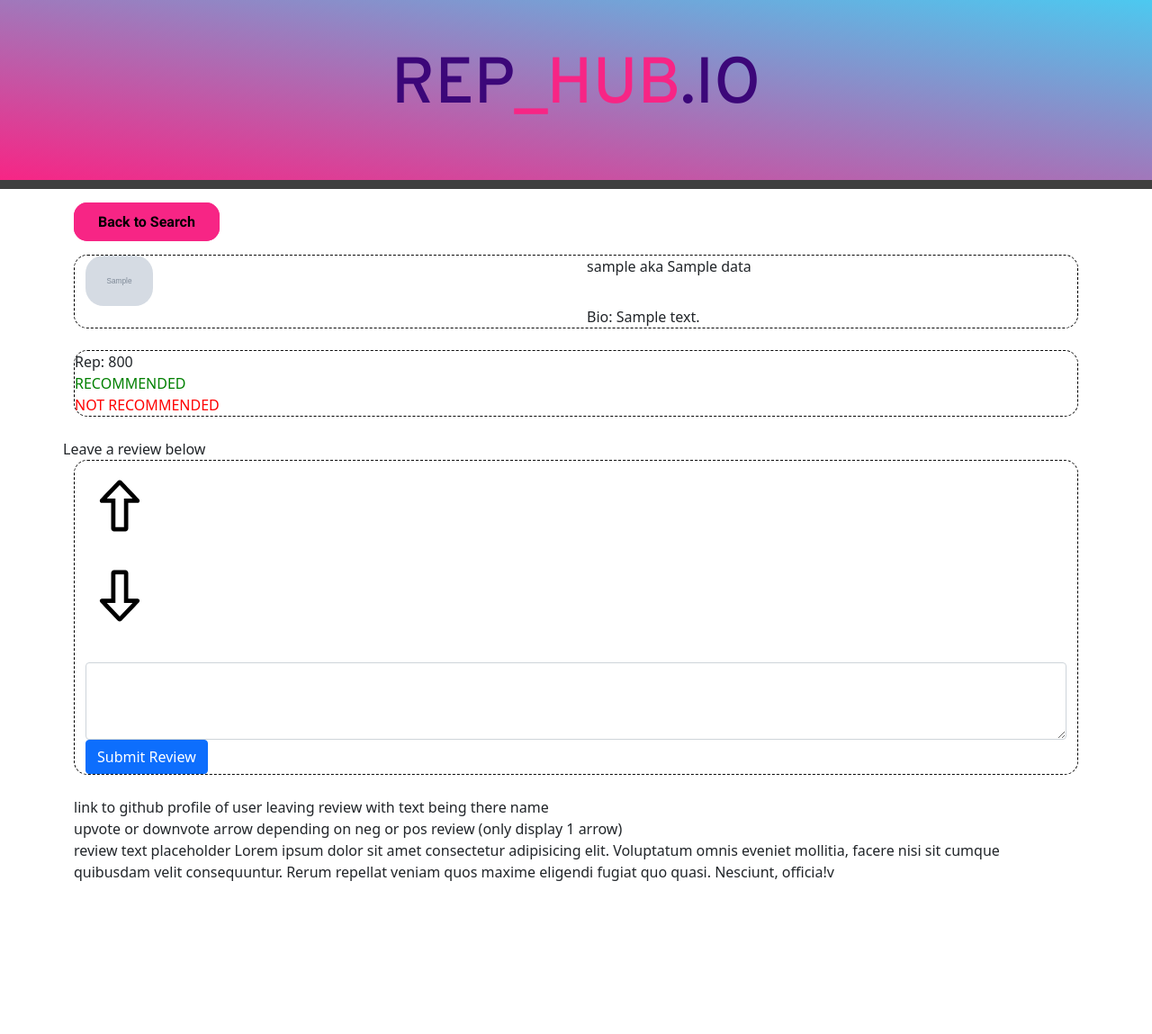
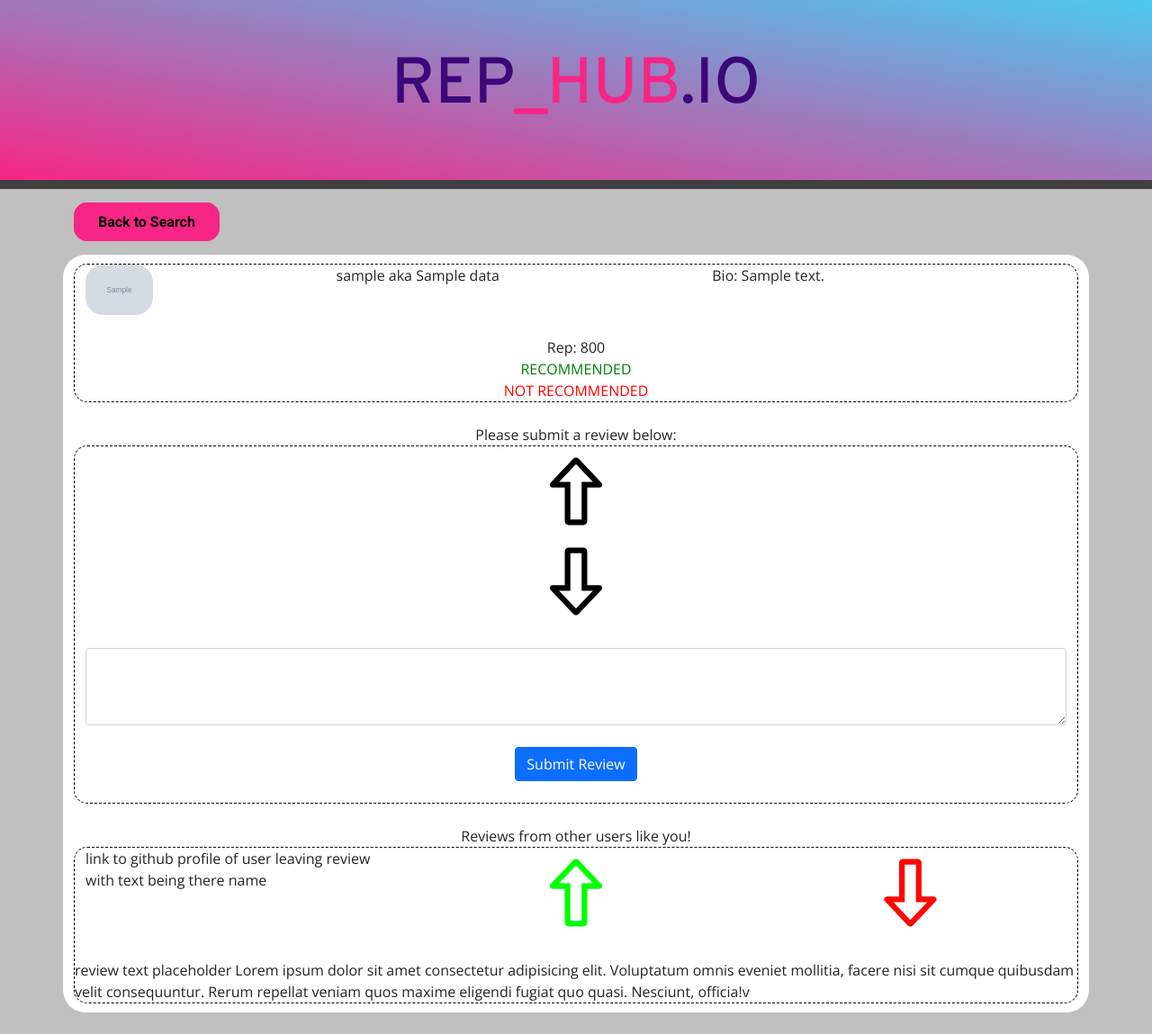
Before and after one commit to platypus567/rep_hub, a Flask app: template templates/search-result.html in a window 1280 px wide. Shown: the whole page at 90% size. Before the commit the page ends 979 px from the top, so only its background shows below. Run offline with Flask 2, Linux system fonts and the light colour scheme; the template is opened without the code that fills it: most values are stand-ins (such as "Sample title", 1, 10 or a date in 2020); grey boxes marked "Sample" are stand-in pictures; some libraries are stand-ins or nearby versions.

Commit message:
further refinement of the design on search-result.html
most notably i added hover effects on the arrows in the review submission section to change colors when clicked.

centered lots of elements, added 3 main cards per the original trello design.

```diff
--- a/static/app.css
+++ b/static/app.css
@@ -9,9 +9,8 @@
 }
 
 body {
-    background-color: rgb(192, 192, 192);
+    background-color: rgb(192, 192, 192) !important;
     height: 100%;
-
 }
 
 #header-div {
@@ -22,15 +21,19 @@
 }
 
 #body-copy {
+    /* this is for index.html */
     background-color: white;
     border-radius: 25px;
     font-family: 'Open Sans', sans-serif;
 }
 
 #body-copy-2 {
+    /* this is for search-result.html */
     background-color: white;
     border-radius: 25px;
-    /* font-family: 'Open Sans', sans-serif; */
+    font-family: 'Open Sans', sans-serif;
+    padding-top: 10px;
+    padding-bottom: 10px;
 }
 
 #return {
@@ -48,10 +51,12 @@
 }
 
 #return:hover {
+    /* i dont think this works anymore */
     border-color: #7209B7;
     color: white;
     box-shadow: 0 0.5em 0.5em -0.4em #7209B7;
 }
+
 
 #flex-block {
     display: flex;
@@ -86,41 +91,73 @@
     max-height: 75px;
 }
 
+/* begin recommended */
 #rec {
     color: green;
+}
 
+#arrow-up {}
+
+#arrow-up:hover {
+    filter: invert(52%) sepia(26%) saturate(6114%) hue-rotate(92deg) brightness(126%) contrast(123%);
 }
+
+#arrow-review-up {
+    filter: invert(52%) sepia(26%) saturate(6114%) hue-rotate(92deg) brightness(126%) contrast(123%);
+}
+
+/* end recommended , start not recommended */
 
 #not-rec {
     color: red;
 }
 
+#arrow-down {}
+
+#arrow-down:hover {
+    filter: invert(35%) sepia(74%) saturate(7383%) hue-rotate(351deg) brightness(95%) contrast(132%);
+}
+
+#arrow-review-down {
+    filter: invert(35%) sepia(74%) saturate(7383%) hue-rotate(351deg) brightness(95%) contrast(132%);
+}
+
+/* end not recommended */
+
 .arrow-img {
     width: 100px;
     height: 100px;
+    display: block;
+    margin-left: auto;
+    margin-right: auto;
+}
+
+.arrow-review-img {
+    width: 100px;
+    height: 100px;
+    display: inline-block;
+    margin-left: auto;
+    margin-right: auto;
 }
 
 .wrapper {
     display: flex;
-
 }
 
 .bg-gradient {
+    /* the basic bg at the top of the page on every page */
     height: 210px;
     background-color: #7209B7;
     background-image: linear-gradient(to bottom right, #F72585, #7209B7);
     border-bottom: 10px solid black;
-
-    /* the basic bg at the top of the page on every page */
 }
 
 .bg-gradient-alt {
+    /* the basic bg at the top of the page on every page , repeated , with different colors*/
     height: 210px;
     background-color: #7209B7;
     background-image: linear-gradient(to top right, #F72585, #4CC9F0);
     border-bottom: 10px solid rgb(63, 63, 63);
-
-    /* the basic bg at the top of the page on every page , repeated , with different colors*/
 }
 
 .logo-text {
@@ -140,6 +177,7 @@
 }
 
 .search-box {
+    /* Uncomment this to override the default bootstrap search bar look. display and margin are still unncessary as long as the bootsrap class form-control is present. */
     font-size: 50px;
     border: 2px solid black;
     display: inline;
@@ -148,21 +186,18 @@
     height: 50px;
 }
 
-/* Uncomment the above to override the default bootstrap search bar look. display and margin are still unncessary as long as the bootsrap class form-control is present. */
-
 .search-button {
     display: inline;
     margin: auto;
 }
 
 .error-bg-lr {
+    /* this is the text box, along with a bg gradient for the "error" message html page (error.html)  */
     height: 820px;
     background-color: #7209B7;
     background-image: linear-gradient(to bottom right, #4CC9F0, #3A0CA3);
     border-bottom: 10px solid black;
     border-top: 10px solid black;
-
-    /* this is the text box, along with a bg gradient for the "error" message html page (error.html)  */
 }
 
 .error-bg-md {
--- a/templates/search-result.html
+++ b/templates/search-result.html
@@ -20,58 +20,67 @@
 
         <div class="container" id="card-1">
             <div class="row">
-                <div class="col-3 col-md-6">
+                <div class="col-3">
                     <img id="gh-pfp" src="{{data['avatar_url']}}">
                 </div>
                 <div class="col">{{username}} aka {{data['name']}}</div>
-            </div>
-            <div class="row">
-                <div class="col-3 col-md-6"></div>
-                <!-- ^^^ this is plain whitespace for formatting purposes -->
                 <Div class="col">Bio: {{data['bio']}}</Div>
             </div>
-
+            <br>
+            <div class="container">
+                <div class="row justify-content-center">Rep: 800</div>
+                <!-- display value of rep score here^ -->
+                <div class="row justify-content-center" id="rec">RECOMMENDED</div>
+                <div class="row justify-content-center" id="not-rec">NOT RECOMMENDED</div>
+                <!-- only display 1 or these 2 rows, with the other one hidden. choose which one to display depending on user score. not exactly sure how to code that, so im just leaving both in. -->
+            </div>
         </div>
         <br>
+        <div class="row justify-content-center">Please submit a review below:</div>
         <div class="container" id="card-2">
-            <div class="row text-center">Rep: 800</div>
-            <!-- display value of rep score here^ -->
-            <div class="row" id="rec">RECOMMENDED</div>
-            <div class="row" id="not-rec">NOT RECOMMENDED</div>
-            <!-- only display 1 or these 2 rows, with the other one hidden. choose which one to display depending on user score. not exactly sure how to code that, so im just leaving both in. -->
-        </div>
-        <br>
-        <!-- PROBLEMATIC SECTION BELOW -->
-        <div class="row">Leave a review below</div>
+            <img src="../static/arrow-up-2.svg" alt="clickable arrow" class="arrow-img" id="arrow-up">
+            <img src="../static/arrow-down-2.svg" alt="clickable arrow" class="arrow-img" id="arrow-down">
 
-        <div class="container" id="card-3">
-            <div class="row arrow-img"><img src="../static/arrow-up-2.svg" alt="clickable arrow"></div>
-            <div class="row arrow-img"><img src="../static/arrow-down-2.svg" alt="clickable arrow"></div>
-
-            <!-- Fixed the issue by placing images in the static folder.-->
 
             <form>
                 <div class="form-group user-review">
                     <label for="user-review"></label>
                     <textarea class="form-control" id="user-review-text" rows="3"></textarea>
                 </div>
-                <button class="btn btn-primary" type="submit">Submit Review</button>
+                <br>
+                <div class="col text-center">
+                    <button class="btn btn-primary" type="submit">Submit Review</button>
+                </div>
             </form>
+            <br>
         </div>
         <br>
-        <div class="container">
-            <div class="row">link to github profile of user leaving review with text being there name</div>
-            <div class="row">upvote or downvote arrow depending on neg or pos review (only display 1 arrow)</div>
+        <div class="row justify-content-center">Reviews from other users like you!</div>
+        <div class="container" id="card-3">
+            <div class="row">
+                <div class="col">link to github profile of user leaving review with text being there name</div>
+
+                <!-- <div class="row">upvote or downvote arrow depending on neg or pos review (only display 1 arrow)</div> -->
+                <img src="../static/arrow-up-2.svg" alt="clickable arrow" class="col arrow-review-img"
+                    id="arrow-review-up">
+                <img src="../static/arrow-down-2.svg" alt="clickable arrow" class="col arrow-review-img"
+                    id="arrow-review-down">
+            </div>
+            <br>
             <div class="row">review text placeholder Lorem ipsum dolor sit amet consectetur adipisicing elit.
                 Voluptatum
                 omnis eveniet mollitia, facere nisi sit cumque quibusdam velit consequuntur. Rerum repellat veniam
                 quos
                 maxime eligendi fugiat quo quasi. Nesciunt, officia!v</div>
-            <link href="https://cdn.jsdelivr.net/npm/bootstrap@5.1.3/dist/css/bootstrap.min.css" rel="stylesheet"
-                integrity="sha384-1BmE4kWBq78iYhFldvKuhfTAU6auU8tT94WrHftjDbrCEXSU1oBoqyl2QvZ6jIW3"
-                crossorigin="anonymous">
+
         </div>
-        <!-- </div> -->
+    </div>
+    <br>
+    <div class="container">
+        <link href="https://cdn.jsdelivr.net/npm/bootstrap@5.1.3/dist/css/bootstrap.min.css" rel="stylesheet"
+            integrity="sha384-1BmE4kWBq78iYhFldvKuhfTAU6auU8tT94WrHftjDbrCEXSU1oBoqyl2QvZ6jIW3" crossorigin="anonymous">
+    </div>
+    <!-- why is this here? is this needed? ^^^-->
     </div>
 
     <!-- Optional JavaScript | in BUNDLE form -->
```
